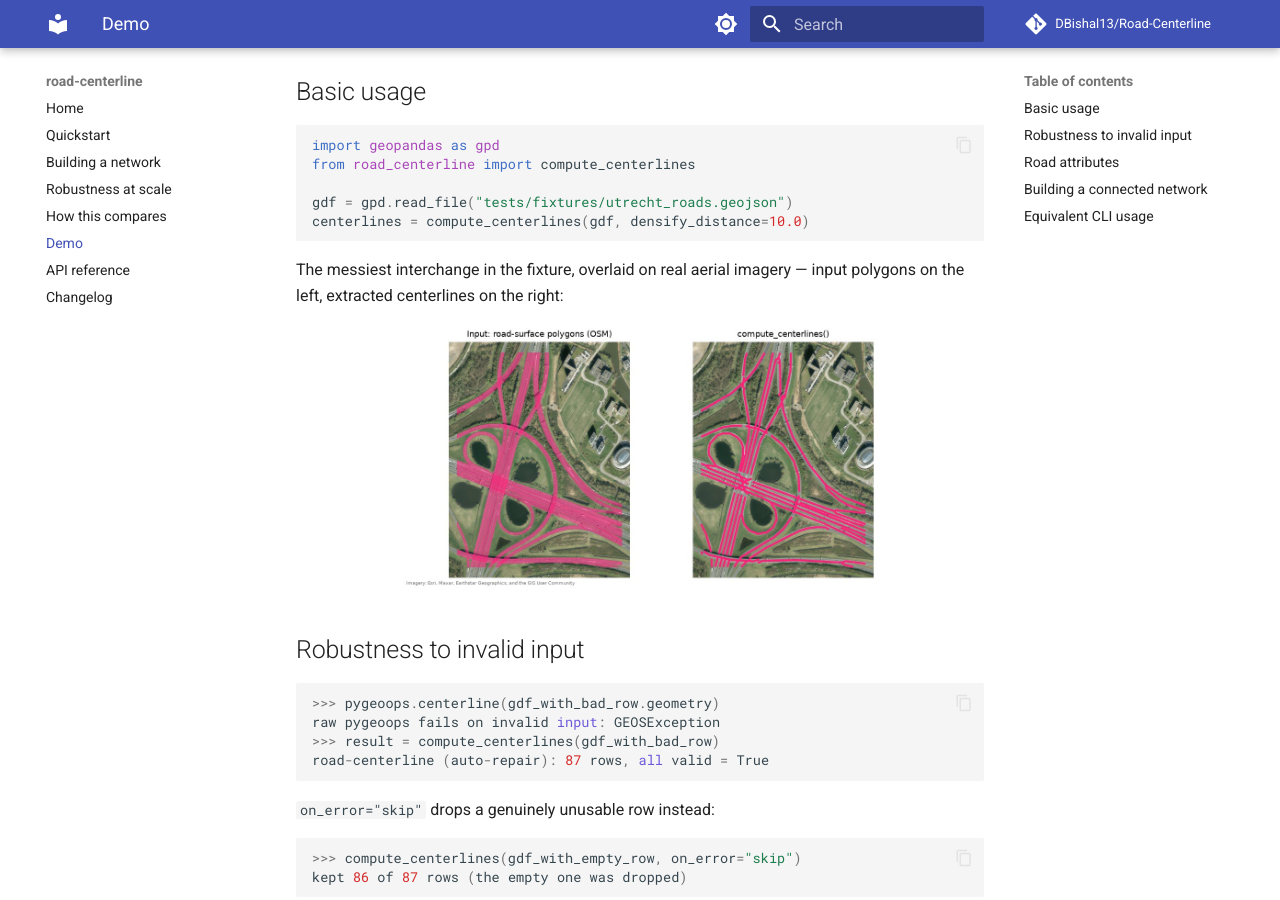
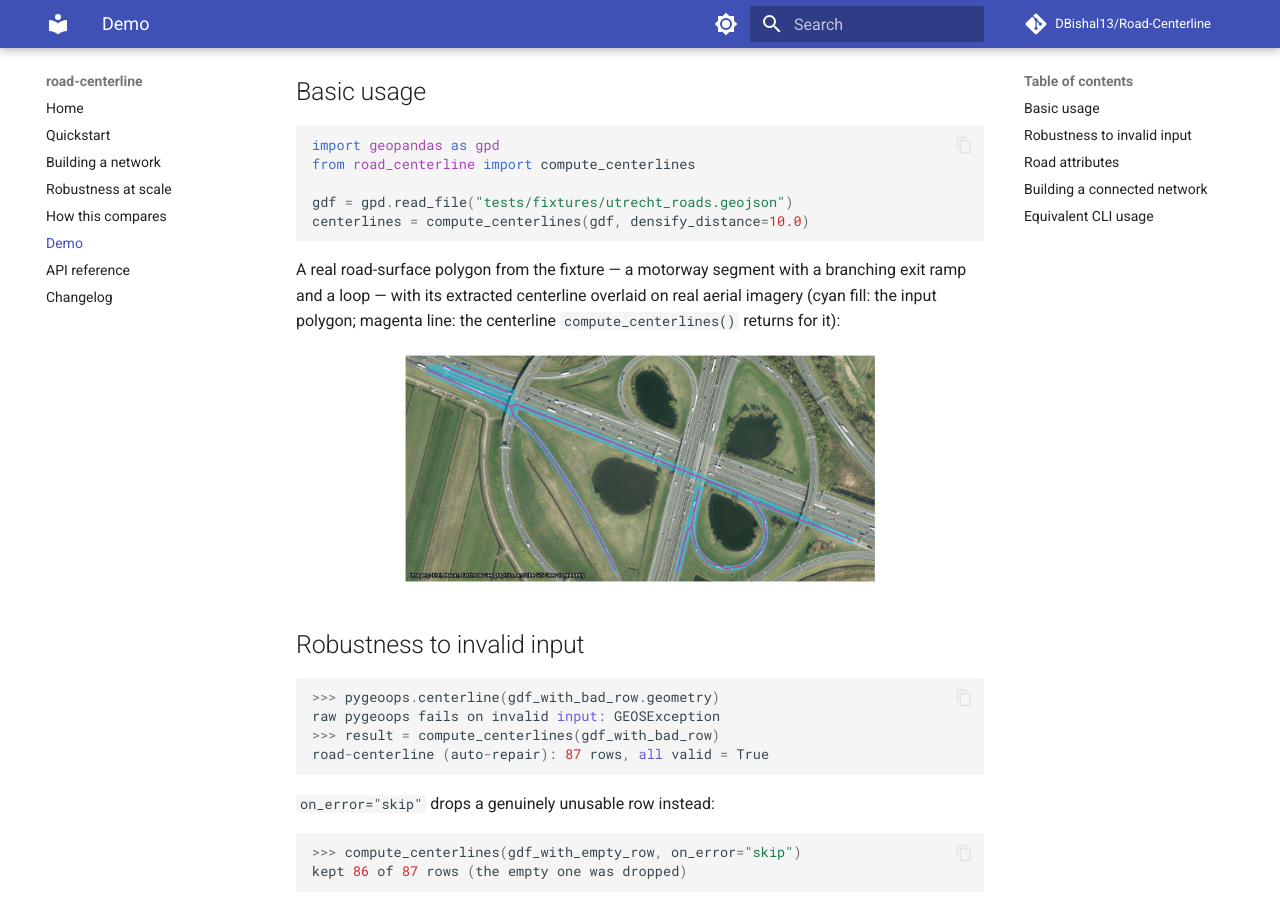
Before and after one commit to DBishal13/Road-Centerline, an MkDocs documentation site: the page built from docs/demo.md, in a window 1280 px wide and 900 px high, scrolled down 323 px. Built offline with MkDocs 1.6.1 and Material for MkDocs 9.7.7, drawn with Linux system fonts in a browser that asks for light colours; comment, search, counter and statistics services are not loaded.

Commit message:
Rework satellite figure: one overlay panel, not two panels of same-color spaghetti
The two-panel version cropped a bbox where ~20 separate carriageway/ramp
polygons overlap, so the centerline panel read as chaotic parallel lines
even though each was individually correct (N separate right answers drawn
on top of each other). Verified this by centerlining a single polygon in
isolation: it correctly traces one motorway segment plus its branching exit
ramp plus a full loop ramp - the algorithm was never the problem.

Switched to: one polygon, one panel, input (translucent cyan fill) and
output (thin magenta line) overlaid together rather than side-by-side, so
the centerline is visibly a distinct thin object sitting on the fill
instead of two same-weight shapes that were hard to tell apart. Cropped to
just the branch+loop cluster instead of this polygon's full ~2.9km extent,
so individual lanes and vehicles are visible.

Co-Authored-By: Claude Sonnet 5 <noreply@anthropic.com>

````diff
--- a/docs/demo.md
+++ b/docs/demo.md
@@ -22,10 +22,12 @@ gdf = gpd.read_file("tests/fixtures/utrecht_roads.geojson")
 centerlines = compute_centerlines(gdf, densify_distance=10.0)
 ```
 
-The messiest interchange in the fixture, overlaid on real aerial imagery —
-input polygons on the left, extracted centerlines on the right:
+A real road-surface polygon from the fixture — a motorway segment with a
+branching exit ramp and a loop — with its extracted centerline overlaid on
+real aerial imagery (cyan fill: the input polygon; magenta line: the
+centerline `compute_centerlines()` returns for it):
 
-![A real motorway interchange: road-surface polygons on the left, extracted centerlines on the right, both overlaid on satellite imagery](assets/img/real-interchange-satellite.jpg)
+![A real motorway interchange: the road-surface polygon in cyan, with its extracted centerline in magenta overlaid on top, both on real satellite imagery](assets/img/real-interchange-satellite.jpg)
 
 ## Robustness to invalid input
 
````
Also changed, not shown: README.md (+4 -3 lines), docs/index.md (+4 -3 lines), docs/assets/img/benchmark-chart.png, docs/assets/img/real-interchange-satellite.jpg, 1 other file.
